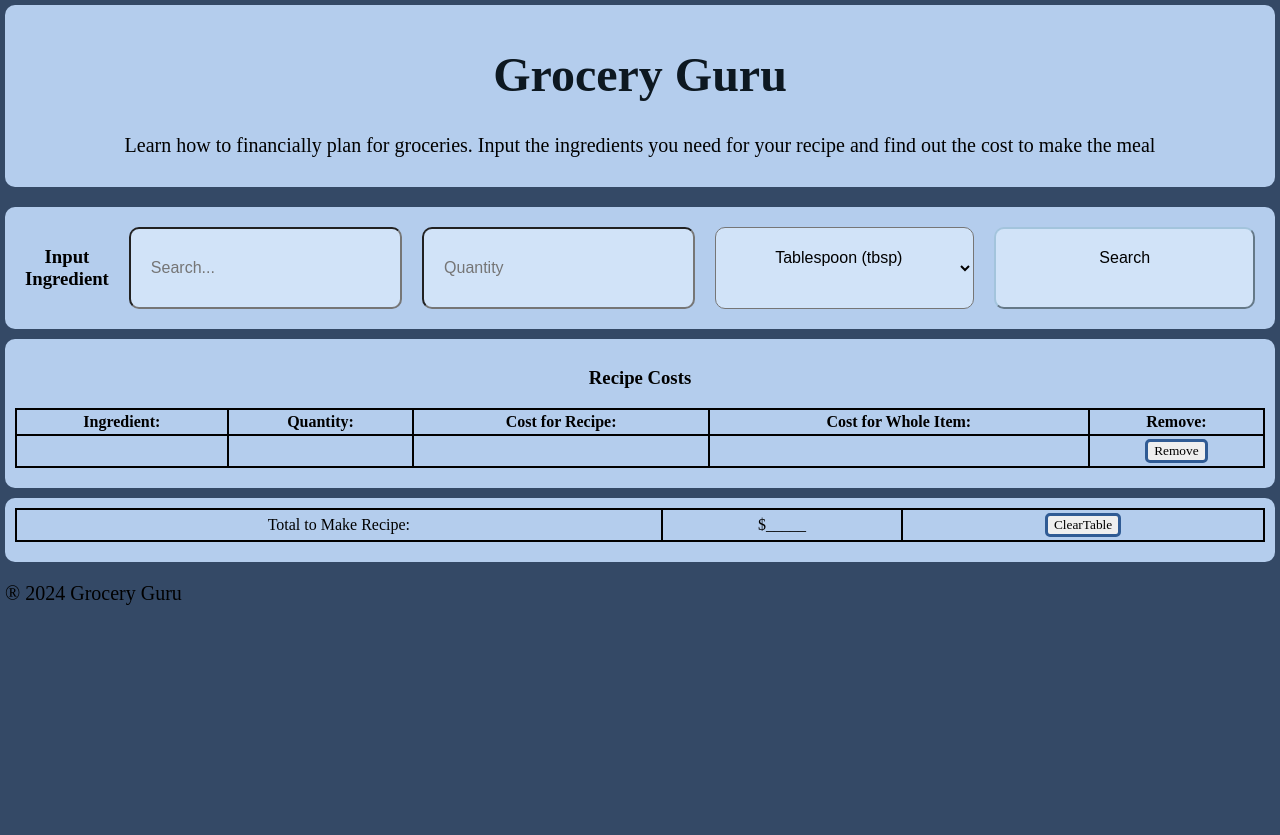
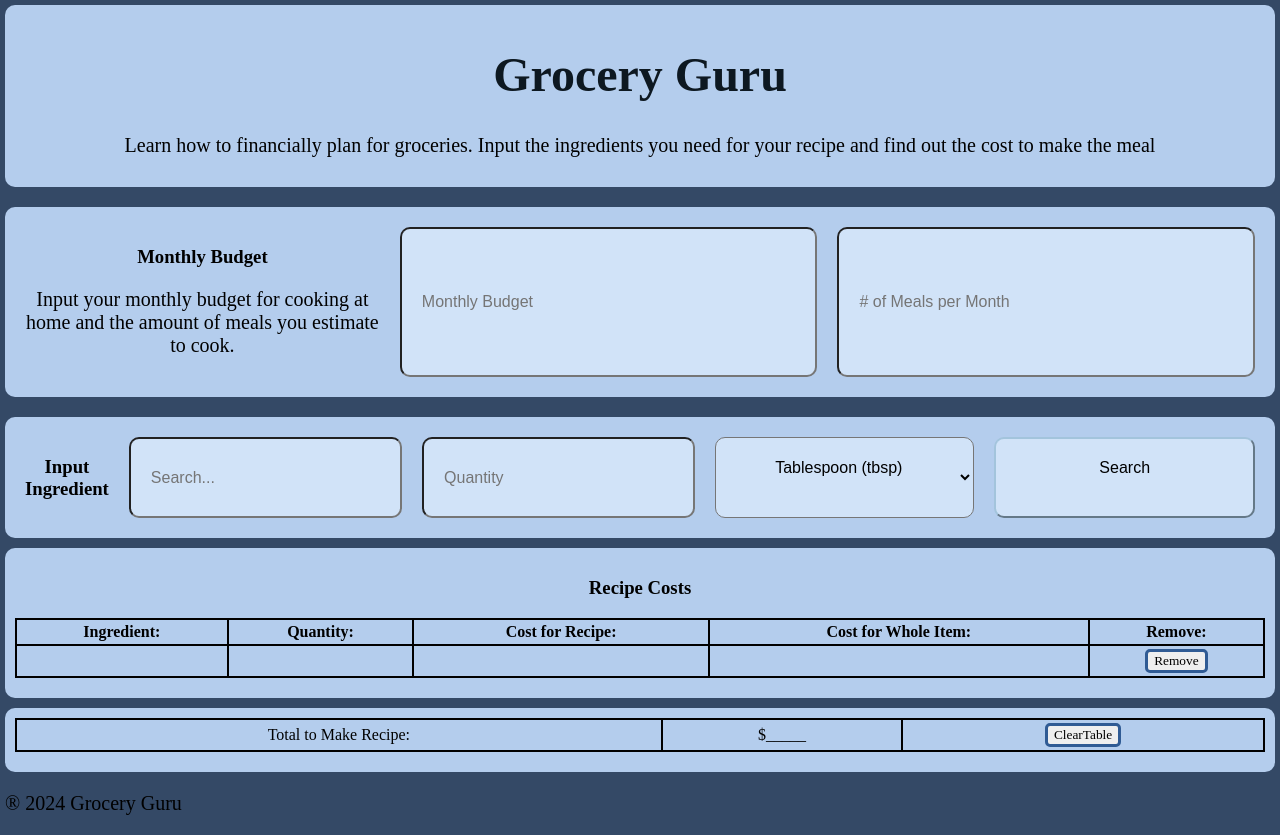
Before and after one commit to SofiaBLynch/CodeForChange2024, a React (Create React App) app: page / in a window 1280 px wide. Before the commit the page ends 800 px from the top, so only its background shows below. Built offline with nearby package versions, Linux system fonts and the light colour scheme.

Commit message:
add monthly budget

```diff
--- a/src/index.js
+++ b/src/index.js
@@ -6,11 +6,13 @@ import UserInput from './userInput';
 import OutputTable from './outputTable'
 import Copyright from './copyright'
 import TotalTable from './totalTable'
+import UserBudget from './userBudget'
 
 const root = ReactDOM.createRoot(document.getElementById('root'));
 root.render(
   <React.StrictMode>
     <App />
+    <UserBudget />
     <UserInput />
     <OutputTable />
     <TotalTable />
--- /dev/null
+++ b/src/userBudget.js
@@ -0,0 +1,34 @@
+import React, { useState } from 'react';
+import './userInput.css';
+
+function UserBudget() {
+  const [monthlyBudget, setSearchTerm] = useState('');
+  const [monthlyMeals, setQuantity] = useState('');
+
+  return (
+    <div className="App">
+      <p id='userBudgetError'></p>
+      <div className='userInput'>
+        <div class='budgetHeader'>
+            <h3>Monthly Budget</h3>
+            <p> Input your monthly budget for cooking at home and the amount of meals you estimate to cook. </p>
+        </div>
+        <input
+          type="number"
+          placeholder="Monthly Budget"
+          value={monthlyBudget}
+          onChange={(e) => setSearchTerm(e.target.value)}
+        />
+
+        <input
+          type="number"
+          placeholder="# of Meals per Month"
+          value={monthlyMeals}
+          onChange={(e) => setQuantity(e.target.value)}
+        />
+      </div>
+    </div>
+  );
+}
+
+export default UserBudget;
```
